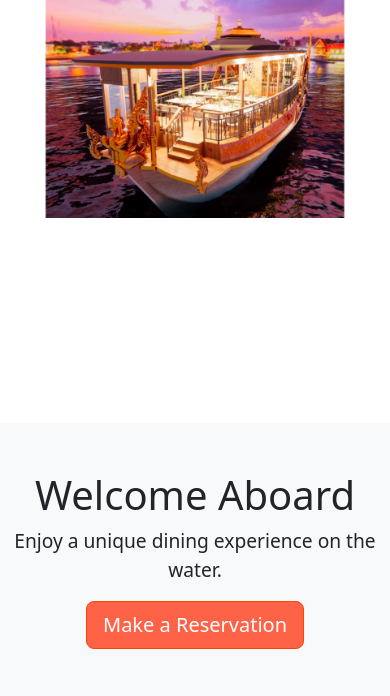
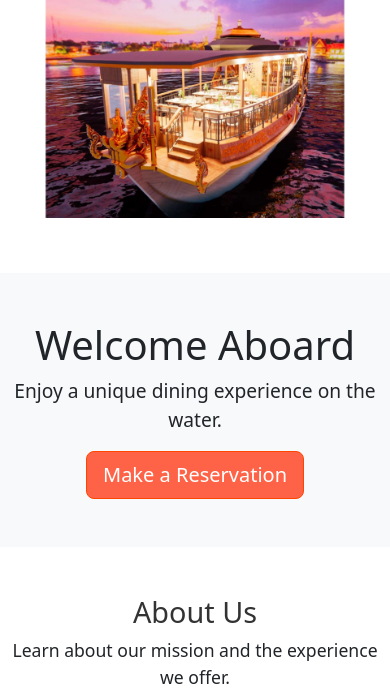
Before and after one commit to Alisha98A/sawadee-boat, a Django app: page / in a window 390 px wide. Shown: the part 49-745 px from the top of the page. Run offline with Django 4.2, Linux system fonts and the light colour scheme.

Commit message:
Style: Add media query for responsive hero section on smaller screens

```diff
--- a/static/css/style.css
+++ b/static/css/style.css
@@ -131,3 +131,14 @@ body, main {
     background-color: #ff6347;
     color: white;
 }
+
+/* ===================================================================
+   Media Queries (Optional for responsiveness)
+   =================================================================== */
+
+/* Media queries for tablets/small desktop/large mobile devices . */
+@media (max-width: 768px) {
+    #hero {
+        height: 250px;
+    }
+}
```
